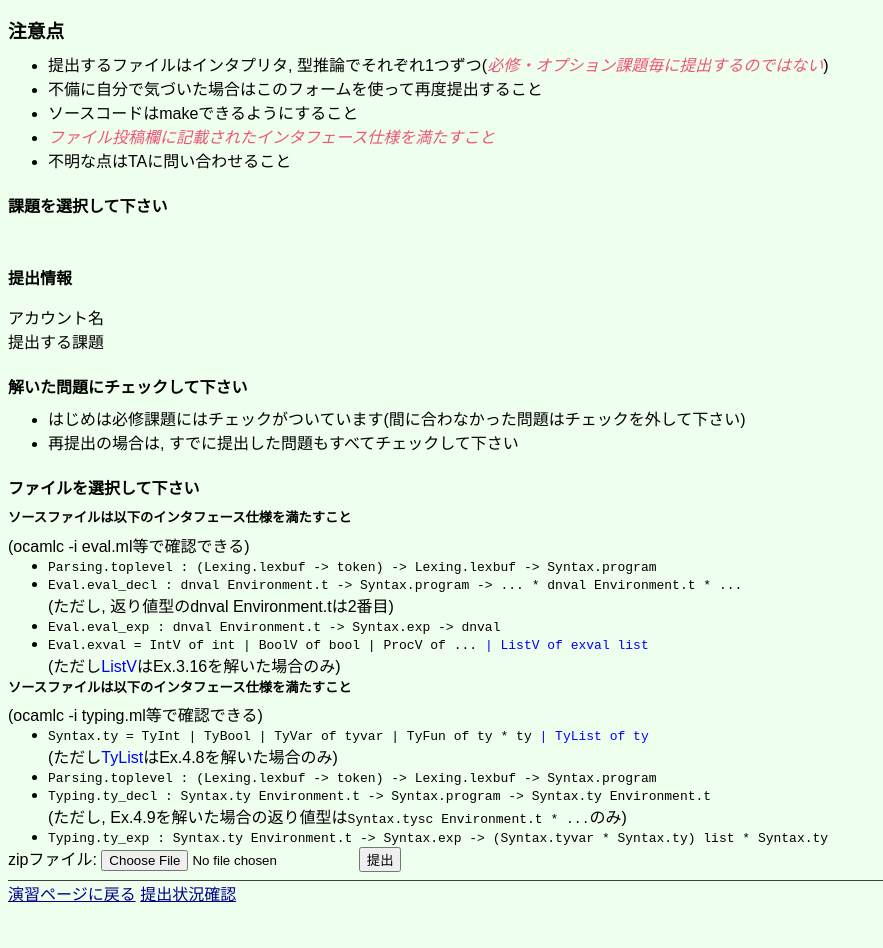
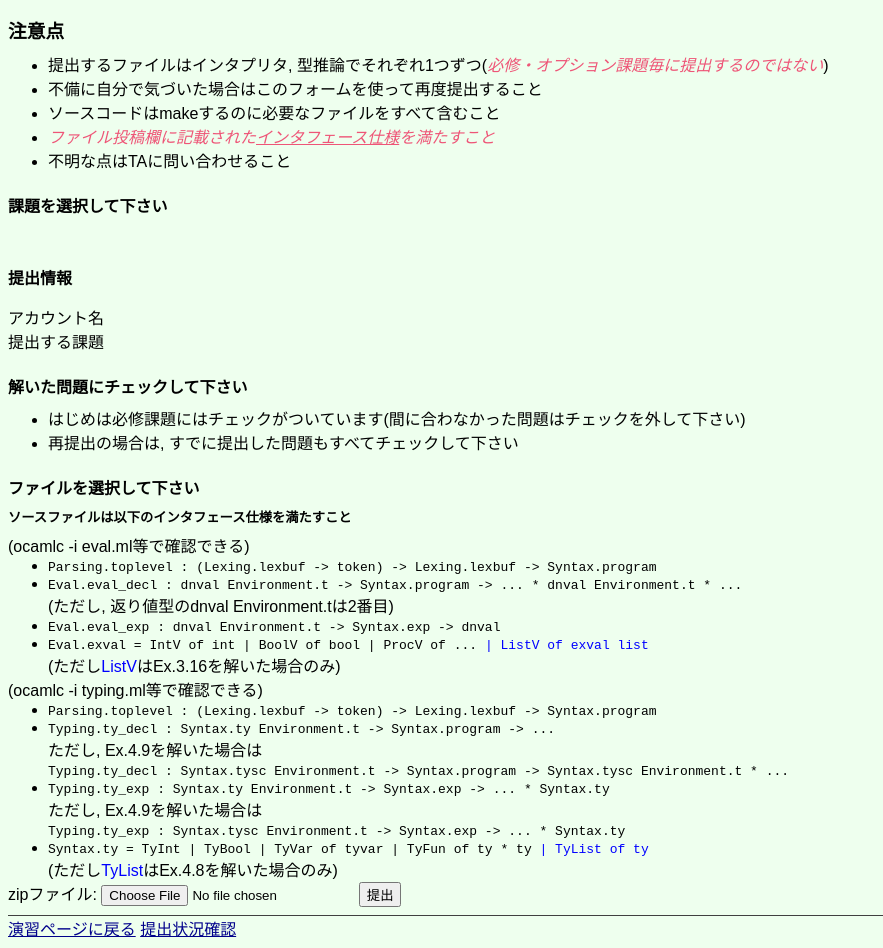
Before and after one commit to SoftwareFoundationGroupAtKyotoU/automata, a plain HTML site: page index.html in a window 1280 px wide. Shown: the part 345-1293 px from the top of the page, without its empty margins (0-883 px from the left). Before the commit the page ends 1258 px from the top, so only its background shows below. Drawn offline with Linux system fonts and the light colour scheme.

Commit message:
Fix typo and reorder.

```diff
--- a/default.css
+++ b/default.css
@@ -10,9 +10,9 @@ body {
    border-style: solid none none none;
 }
 
-em
+em, em a
 {
-   color: #ee5577;
+   color: #ee5577 ! important;
 }
 
 h1, h2, h3, h4, h5, h6, h7
--- a/index.html
+++ b/index.html
@@ -33,9 +33,9 @@
     <ul>
       <li>提出するファイルはインタプリタ, 型推論でそれぞれ1つずつ(<em>必修・オプション課題毎に提出するのではない</em>)</li>
       <li>不備に自分で気づいた場合はこのフォームを使って再度提出すること</li>
-      <li>ソースコードはmakeできるようにすること</li>
+      <li>ソースコードはmakeするのに必要なファイルをすべて含むこと</li>
       <li>
-        <em>ファイル投稿欄に記載されたインタフェース仕様を満たすこと</em>
+        <em>ファイル投稿欄に記載された<a href="#requirements">インタフェース仕様</a>を満たすこと</em>
       </li>
       <li>不明な点はTAに問い合わせること</li>
     </ul>
@@ -64,8 +64,9 @@
 
         <h4>ファイルを選択して下さい</h4>
 
+        <h5 id="requirements">ソースファイルは以下のインタフェース仕様を満たすこと</h5>
+
         <div id="notice_report2">
-          <h5>ソースファイルは以下のインタフェース仕様を満たすこと</h5>
           (ocamlc -i eval.ml等で確認できる)
           <ul>
             <li><code>Parsing.toplevel : (Lexing.lexbuf -> token) -> Lexing.lexbuf -> Syntax.program</code></li>
@@ -81,18 +82,22 @@
         </div>
 
         <div id="notice_report3">
-          <h5>ソースファイルは以下のインタフェース仕様を満たすこと</h5>
           (ocamlc -i typing.ml等で確認できる)
           <ul>
+            <li><code>Parsing.toplevel : (Lexing.lexbuf -> token) -> Lexing.lexbuf ->  Syntax.program</code></li>
+            <li><code>Typing.ty_decl : Syntax.ty Environment.t -> Syntax.program -> ... </code>
+            <br />
+            ただし, Ex.4.9を解いた場合は<br />
+            <code>Typing.ty_decl : Syntax.tysc Environment.t -> Syntax.program -> Syntax.tysc Environment.t * ...</code>
+            </li>
+            <li><code>Typing.ty_exp : Syntax.ty Environment.t -> Syntax.exp -> ... * Syntax.ty</code>
+            <br />
+            ただし, Ex.4.9を解いた場合は<br />
+            <code>Typing.ty_exp : Syntax.tysc Environment.t -> Syntax.exp -> ... * Syntax.ty</code>
+            </li>
             <li><code>Syntax.ty = TyInt | TyBool | TyVar of tyvar | TyFun of ty * ty <span class="option">| TyList of ty</span></code>
             <br />
             (ただし<span class="option">TyList</span>はEx.4.8を解いた場合のみ)</li>
-            <li><code>Parsing.toplevel : (Lexing.lexbuf -> token) -> Lexing.lexbuf ->  Syntax.program</code></li>
-            <li><code>Typing.ty_decl : Syntax.ty Environment.t -> Syntax.program -> Syntax.ty Environment.t</code>
-            <br />
-            (ただし, Ex.4.9を解いた場合の返り値型は<code>Syntax.tysc Environment.t * ...</code>のみ)
-            </li>
-            <li><code>Typing.ty_exp : Syntax.ty Environment.t -> Syntax.exp -> (Syntax.tyvar * Syntax.ty) list * Syntax.ty</code></li>
           </ul>
         </div>
 
```
